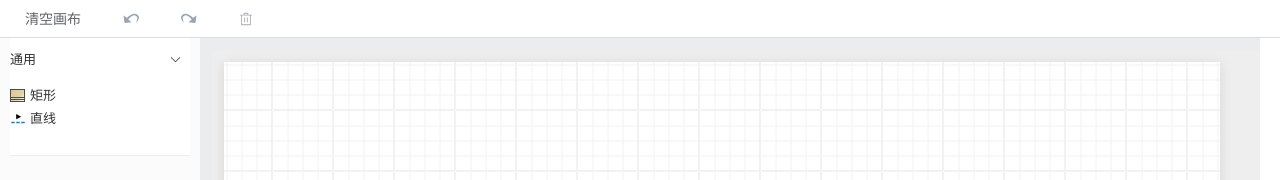
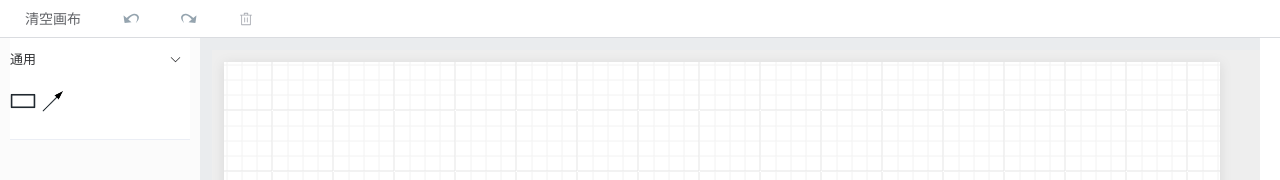
Before and after one commit to HuiFeiYa/ProcessCraft, a Vue app: page / in a window 1280 px wide. Shown: the top 180 px of the page. Built offline with nearby package versions, Linux system fonts and the light colour scheme.

Commit message:
feat: 样式优化

```diff
--- a/src/editor/DropCursor.vue
+++ b/src/editor/DropCursor.vue
@@ -3,7 +3,6 @@
     :style="`top:${siderBarDropModel.iconPosition.y + 2}px;left:${siderBarDropModel.iconPosition.x + 4}px;`"
     class="_flow_mouse_icon">
     <img :src="siderBarDropModel.siderbarItem?.showData.icon" alt="" />
-    {{ iconName }}
   </div>
 </template>
 <script lang="ts" setup>
@@ -35,4 +34,8 @@ const iconName = computed(() => {
   /* 元素不会接收鼠标事件、触摸事件或指针事件，事件会穿透到下面的元素。不影响在画布上 drop 元素事件 */
   pointer-events: none;
 }
+
+._flow_mouse_icon img {
+  width: 26px;
+}
 </style>
--- a/src/editor/components/SiderBar.vue
+++ b/src/editor/components/SiderBar.vue
@@ -17,12 +17,15 @@ const onDragstart = (event: DragEvent) => {
   <div class="sidebar" @dragstart="onDragstart" :style="{ width: SideBarWidth + 'px' }">
     <el-collapse v-model="active" style="margin-top: -3px">
       <el-collapse-item title="通用" name="common">
-        <div v-for="siderbarItem in siderBarList" :key="siderbarItem.modelId" class="collapse-item"
-          @mousedown="onMousedown($event, siderbarItem)">
-          <img :src="siderbarItem.showData.icon" />
-          <span>
-            {{ siderbarItem.showData.name }}
-          </span>
+        <div class="collapse">
+          <div v-for="siderbarItem in siderBarList" :key="siderbarItem.modelId" class="collapse-item"
+            @mousedown="onMousedown($event, siderbarItem)">
+            <el-popover placement="bottom" :content="siderbarItem.showData.name" trigger="hover" width="60">
+              <template #reference>
+                <img :src="siderbarItem.showData.icon" />
+              </template>
+            </el-popover>
+          </div>
         </div>
       </el-collapse-item>
     </el-collapse>
@@ -38,22 +41,26 @@ const onDragstart = (event: DragEvent) => {
   box-sizing: border-box;
 }
 
-.collapse-item {
-  user-select: none;
+.collapse {
   display: flex;
   align-items: center;
 }
 
+.collapse-item {
+  user-select: none;
+  margin-right: 4px;
+}
+
 .collapse-item span {
-  margin-left: 4px;
+  margin-left: 10px;
   vertical-align: top;
   /* 阻止原生的拖动视觉效果，拖动行为又父级代理 */
   pointer-events: none;
 }
 
 .collapse-item img {
+  width: 26px;
   vertical-align: text-top;
   /* 阻止原生的拖动视觉效果，拖动行为又父级代理 */
-  pointer-events: none;
 }
 </style>
--- a/src/graph/shape/components/EdgeShape.vue
+++ b/src/graph/shape/components/EdgeShape.vue
@@ -17,10 +17,9 @@ const props = defineProps<{
 
 const graph = inject<GraphModel>("graph");
 const eventHandler = createEventHandler(graph, props);
-const editable = ref(false);
+const editable = ref(true);
 const labelDom = ref(null);
-const text = ref(props.shape.modelName);
-const prevText = ref(props.shape.modelName);
+const text = ref(props.shape.modelName); const prevText = ref(props.shape.modelName);
 const prevNameBounds = ref(new Bounds());
 /** 非受控组件 */
 const nameBounds = reactive(props.shape.nameBounds);
@@ -127,68 +126,31 @@ const handleBlur = () => {
     prevText.value = text.value;
   }
 };
-window.addEventListener("mouseup", handleBlur);
+// window.addEventListener("mouseup", handleBlur);
+
+onMounted(() => {
+  labelDom.value.focus()
+})
 </script>
 <template>
-  <g
-    @click.stop
-    @mousedown.stop
-    @mouseup.stop
-    @drop.stop
-    v-on="eventHandler"
-    style="position: relative"
-    @dblclick="handleDbClick"
-  >
+  <g @click.stop @mousedown.stop @mouseup.stop @drop.stop v-on="eventHandler" style="position: relative"
+    @dblclick="handleDbClick">
     <g :style="style">
       <!-- 展示线 -->
-      <path
-        :d="computedData.svgPath"
-        :stroke="computedData.style.strokeColor"
-        :stroke-dasharray="
-          computedData.style.strokeDasharray ||
-          (computedData.style.dashed ? '10 8' : '')
-        "
-        :stroke-width="computedData.style.strokeWidth"
-        fill="none"
-        stroke-linejoin="round"
-      />
+      <path :d="computedData.svgPath" :stroke="computedData.style.strokeColor" :stroke-dasharray="computedData.style.strokeDasharray ||
+        (computedData.style.dashed ? '10 8' : '')
+        " :stroke-width="computedData.style.strokeWidth" fill="none" stroke-linejoin="round" />
 
       <!-- 箭头 -->
-      <component
-        :is="arrowMap[computedData.style.targetArrow]"
-        v-if="computedData.style.targetArrow"
-        :edge="shape"
-        :style="computedData.style"
-        position="end"
-      />
+      <component :is="arrowMap[computedData.style.targetArrow]" v-if="computedData.style.targetArrow" :edge="shape"
+        :style="computedData.style" position="end" />
       <!-- 操作线，设置宽度为10，透明方便拖拽 -->
-      <path
-        :d="computedData.svgPath"
-        fill="none"
-        :stroke-width="10"
-        stroke="rgba(0,0,0,0)"
-        stroke-linejoin="round"
-      />
+      <path :d="computedData.svgPath" fill="none" :stroke-width="10" stroke="rgba(0,0,0,0)" stroke-linejoin="round" />
     </g>
-    <foreignObject
-      :width="labelStyle.width"
-      :height="labelStyle.height"
-      :x="labelStyle.absX"
-      :y="labelStyle.absY"
-      @click.stop
-      @mousedown.stop
-      @mouseup.stop
-      @drop.stop
-    >
-      <div
-        ref="labelDom"
-        class="label"
-        :class="{ edit: editable }"
-        :contenteditable="editable"
-        @focus="handleFocus"
-        @input="handleInput"
-        @blur="handleBlur"
-      >
+    <foreignObject :width="labelStyle.width" :height="labelStyle.height" :x="labelStyle.absX" :y="labelStyle.absY"
+      @click.stop @mousedown.stop @mouseup.stop @drop.stop>
+      <div ref="labelDom" class="label" :class="{ edit: editable }" :contenteditable="editable" @focus="handleFocus"
+        @input="handleInput" @blur="handleBlur">
         {{ shape.modelName }}
       </div>
     </foreignObject>
@@ -211,10 +173,11 @@ window.addEventListener("mouseup", handleBlur);
   border: 1px solid transparent;
   background-color: #fff;
   cursor: grab;
+  user-select: none;
 }
 
 .edit {
-  border: 1px solid red;
+  border: 1px solid #e5ce1c;
   padding: 0 5px;
 }
 </style>
--- a/src/graph/shape/components/SymbolShape.vue
+++ b/src/graph/shape/components/SymbolShape.vue
@@ -26,7 +26,9 @@ const handleSave = () => {
 const handleInput = (e) => {
   text.value = e.target.innerHTML
 }
-
+onMounted(() => {
+  input.value.focus()
+})
 </script>
 <template>
   <g @click.stop @mousedown.stop @mouseup.stop @mousemove.stop @dragenter.stop dragenter stop @dragleave.stop @drop.stop
@@ -34,10 +36,10 @@ const handleInput = (e) => {
 
     <!-- 最外层是绝对坐标，要创建相对坐标系需要用<g transform=" translate(absX,absY) /> 或foreignObject" -->
     <foreignObject :width="shape.bounds.width" :height="shape.bounds.height" :x="shape.bounds.absX" :y="shape.bounds.absY"
-      style="overflow:visible" @dblclick="handleDbClick">
-      <div class="textarea" ref="input"
-        style="height:100% ;background: linear-gradient(to right, rgb(221, 205, 158), rgb(253, 247, 223)); "
-        :contenteditable="editable" @input="handleInput" @blur="handleSave">
+      style="overflow:visible;border: 1px solid #000;padding: 1px;background-color: #fff;"
+      :style="{ lineHeight: text ? 'normal' : shape.bounds.height - 4 + 'px' }" @dblclick="handleDbClick">
+      <!-- 减去 padding 和 border 的距离 -->
+      <div class="textarea" ref="input" :contenteditable="editable" @input="handleInput" @blur="handleSave">
         {{ shape.modelName }}
       </div>
     </foreignObject>
@@ -53,5 +55,9 @@ const handleInput = (e) => {
   caret-color: black;
   user-select: none;
   text-align: center;
+  word-break: break-all;
+  height: calc(100% - 4px);
+  width: calc(100% - 4px);
+  margin: 2px;
 }
 </style>
--- a/src/graph/shape/constant.ts
+++ b/src/graph/shape/constant.ts
@@ -89,7 +89,7 @@ export const siderBarList: SiderBarItem[] = [
     dropdownTag: "",
     showData: {
       name: "矩形",
-      icon: "src/assets/Block.svg",
+      icon: "src/assets/rect.png",
       siderBarkey: SiderbarItemKey.Block,
     },
   },
@@ -99,7 +99,7 @@ export const siderBarList: SiderBarItem[] = [
     dropdownTag: "",
     showData: {
       name: "直线",
-      icon: "src/assets/ItemFlow.svg",
+      icon: "src/assets/line.png",
       siderBarkey: SiderbarItemKey.ItemFlow,
     },
   },
--- a/src/graph/shape/interaction/QuickCreatePoint.vue
+++ b/src/graph/shape/interaction/QuickCreatePoint.vue
@@ -59,7 +59,7 @@ const space = 1;
 .create {
   color: #7ebfde !important;
   font-weight: 500;
-  background-color: #fff;
+  background-color: rgba(255, 255, 255, 0.7);
   padding: 1px;
 }
 
--- a/src/graph/shape/interaction/shapeDashboard.vue
+++ b/src/graph/shape/interaction/shapeDashboard.vue
@@ -14,20 +14,10 @@ const symbolShapes = siderBarList.filter((item) => {
 });
 </script>
 <template>
-  <foreignObject
-    width="100"
-    height="100"
-    :x="x + 6"
-    :y="y"
-    class="shape-dashboard"
-  >
+  <foreignObject width="100" height="100" :x="x + 6" :y="y" class="shape-dashboard">
     <div>
-      <img
-        v-for="item of symbolShapes"
-        class="shape"
-        :src="item.showData.icon"
-        @click="handleCreateShape(item.showData.siderBarkey)"
-      />
+      <img v-for="item of symbolShapes" class="shape" :src="item.showData.icon"
+        @click="handleCreateShape(item.showData.siderBarkey)" />
     </div>
   </foreignObject>
 </template>
@@ -42,10 +32,16 @@ const symbolShapes = siderBarList.filter((item) => {
   border: 1px solid #e9edf2;
   pointer-events: all;
 }
+
+.shape-dashboard img {
+  width: 26px;
+}
+
 .shape {
   margin-right: 10px;
   padding: 4px;
 }
+
 .shape:hover {
   background-color: #eee;
 }
```
Also changed, not shown: src/assets/line.png (added), src/assets/rect.png (added). Lines whose indentation alone changed are shown as unchanged.
